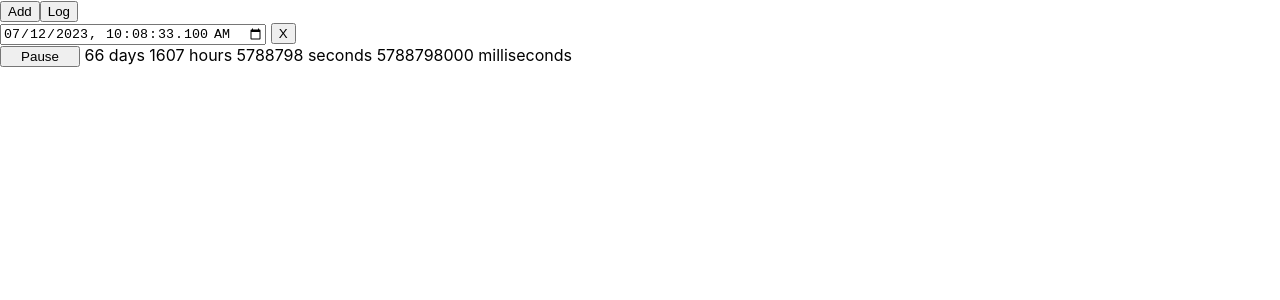
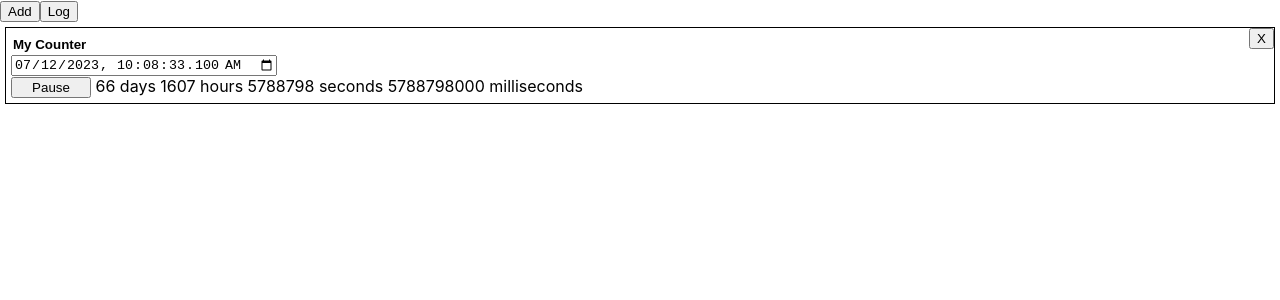
Before and after one commit to arijit-chowdhury-genea/counter, a React (Create React App) app: page / in a window 1280 px wide. Both pictures are taken after a click on the button "Add". Shown: the top 300 px of the page. Built offline with nearby package versions, Linux system fonts and the light colour scheme.

Commit message:
Added name and changes fonts

```diff
--- a/src/App.js
+++ b/src/App.js
@@ -64,8 +64,10 @@ function App() {
 function SelfContainedUnit(params) {
 
   const [time, set_time] = useState(get_default_date());
+  const [name, set_name] = useState("My Counter");
 
-  const on_change = (d) => {
+
+  const on_date_change = (d) => {
 
     const date = new Date(
       d.target.value + 'Z',
@@ -78,19 +80,35 @@ function SelfContainedUnit(params) {
     }
   };
 
+  const on_name_change = (e) => {
+
+    set_name(e.target.value)
+
+  }
+
   const remove = () => {
     params.remove_unit(params.id);
   }
 
   return (
-    <div>
+    <div style={{ position: "relative", padding: "5px", margin: "5px", border: "1px solid black" }}>
+      <input
+        type='text'
+        value={name}
+        onChange={on_name_change}
+        style={{ border: "none", fontWeight: "bold" }}
+      />
+      <br/>
       <input
         type='datetime-local'
         value={format_input_time(time)}
-        onChange={on_change}
+        onChange={on_date_change}
       />
       &nbsp;
-      <button onClick={remove}>X</button>
+      <button
+        style={{ position: "absolute", top: 0, right: 0 }}
+        onClick={remove}
+      >X</button>
       <br/>
       <TimeLeft time={time} />
     </div>
```
